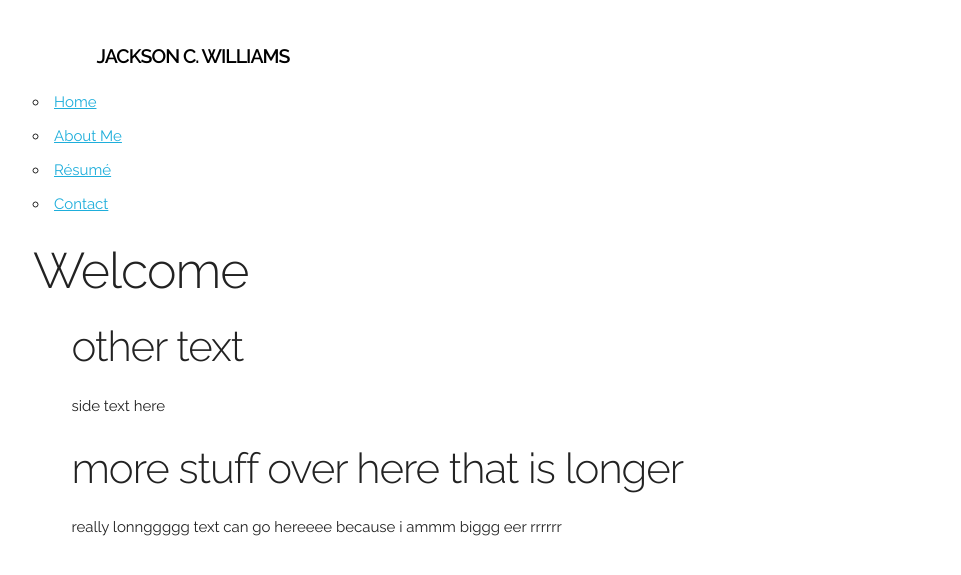
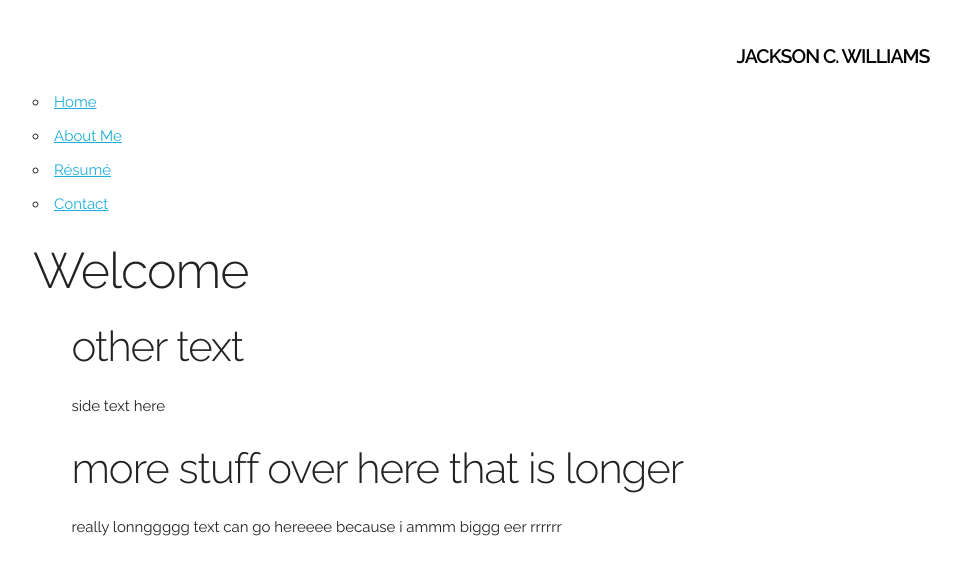
Before and after one commit to jacksoncwilliams/jackson-erin, a Jekyll site: the page built from simpleindex.html, in a window 1280 px wide. Shown: the top 575 px of the page, without its empty margins (127-1088 px from the left). Built offline with Jekyll 4.4.1, drawn with Linux system fonts in a browser that asks for light colours.

Commit message:
Update simple.css

```diff
--- a/css/simple.css
+++ b/css/simple.css
@@ -32,7 +32,7 @@ header {
 #name {
    position: absolute;
    top:50%;
-   margin: auto;
+   margin-left: 50%;
    height:auto;
    width: 50%;
 
```
